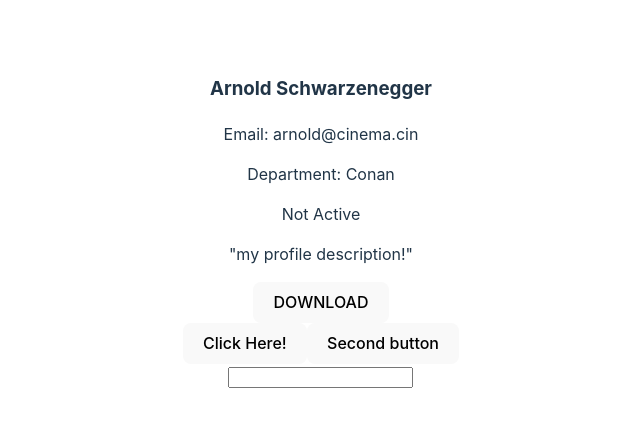
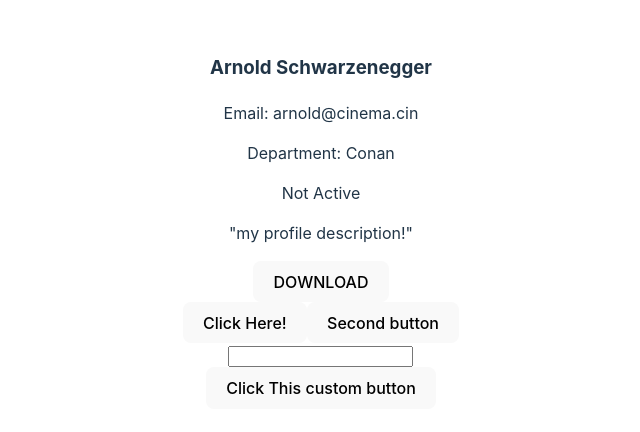
Before and after one commit to gustavogmv/gmv2-tecnofor-react, a React (Vite) app in the folder components/: page / in a window 1280 px wide. Shown: the part 178-610 px from the top of the page, without its empty margins (319-959 px from the left). Built offline with nearby package versions, Linux system fonts and the light colour scheme.

Commit message:
day02, add a 'custom button' which receives a handler from parent

```diff
--- a/components/src/App.tsx
+++ b/components/src/App.tsx
@@ -1,9 +1,11 @@
+import {MouseEvent} from "react";
 // import { useState } from 'react'
 // import reactLogo from './assets/react.svg'
 // import viteLogo from '/vite.svg'
 import './App.css'
 import ProfileCard from "./components/ProfileCard.tsx";
 import Events from "./components/Events.tsx";
+import CustomButton from "./components/CustomButton.tsx";
 
 function App() {
     //const [count, setCount] = useState(0)
@@ -20,6 +22,7 @@ function App() {
                 <p>"my profile description!"</p>
             </ProfileCard>
             <Events/>
+            <CustomButton hdlClick={(ev:MouseEvent)=>{console.log("this-custom-button"+ev)}} />
         </>
     )
 }
--- /dev/null
+++ b/components/src/components/CustomButton.tsx
@@ -0,0 +1,9 @@
+import {MouseEvent} from "react";
+
+type CustomButtonProps = { hdlClick: (ev: MouseEvent) => void }
+
+const CustomButton = ({hdlClick}: CustomButtonProps) => {
+    return <button onClick={hdlClick}>Click This custom button</button>
+}
+
+export default CustomButton
```
